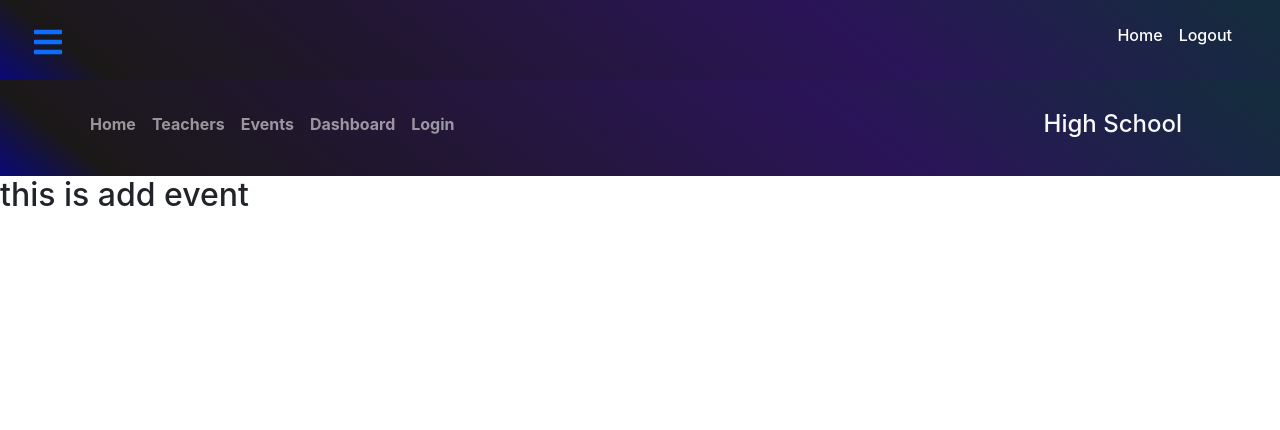
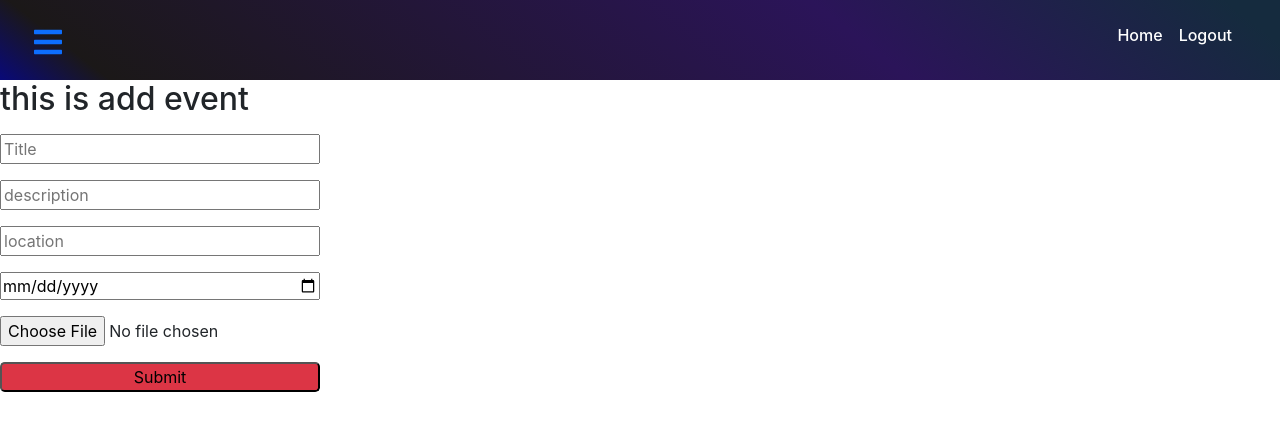
Before and after one commit to naimurnemu/Team-project, a React (Create React App) app: page /Dashboard/addEvent in a window 1280 px wide. Shown: the top 430 px of the page. Built offline with nearby package versions, Linux system fonts and the light colour scheme; no server answers.

Commit message:
event,teacher, etc, conntectd

```diff
--- a/package.json
+++ b/package.json
@@ -10,6 +10,7 @@
     "firebase": "^9.6.1",
     "react": "^17.0.2",
     "react-bootstrap": "^2.1.0",
+    "react-datepicker": "^4.6.0",
     "react-dom": "^17.0.2",
     "react-hook-form": "^7.22.5",
     "react-icons": "^4.3.1",
--- a/src/App.js
+++ b/src/App.js
@@ -14,6 +14,7 @@ import Login from "./pages/Registration/Login/Login";
 import NotFound from "./pages/Shared/NotFound/NotFound";
 import Teachers from "./pages/Teachers/Teachers/Teachers";
 import "./App.css";
+import ManageEvents from "./pages/Dashboard/ManageEvents/ManageEvents";
 
 function App() {
     return (
@@ -30,6 +31,7 @@ function App() {
                                 element={<PendingPost />}
                             />
                             <Route path="addEvent" element={<AddEvent />} />
+                            <Route path="manageEvent" element={<ManageEvents />} />
                             <Route path="addTeacher" element={<AddTeacher />} />
                             <Route
                                 path="manageTeacher"
--- a/src/pages/Dashboard/AddEvent/AddEvent.js
+++ b/src/pages/Dashboard/AddEvent/AddEvent.js
@@ -1,11 +1,93 @@
-import React from 'react';
-import NavigationHeader from '../../Shared/NavigationHeader/NavigationHeader';
+import React, { useState } from 'react';
+import {  useForm } from 'react-hook-form';
+
+
+
+
 
 const AddEvent = () => {
+
+
+    const { register, handleSubmit,  reset } = useForm();
+    const onSubmit = (data) => {
+
+        const formData = new FormData();
+        formData.append("title", data.title);
+        formData.append("description", data.description);
+        formData.append("location", data.location);
+        formData.append("date", data.date);
+        formData.append("image", data.image[0]);
+
+        const url = "http://localhost:5000/addEvent";
+        fetch(url, {
+            method: "POST",
+            body: formData,
+        })
+            .then((res) => res.json())
+            .then((data) => {
+
+                if (data.acknowledged) {
+                    reset();
+                }
+            });
+    };
+
+
+
+
     return (
         <div>
-            <NavigationHeader />
             <h2>this is add event</h2>
+            <form onSubmit={handleSubmit(onSubmit)}>
+                    <input
+                        className="my-2 w-25"
+                        {...register("title")}
+                        required
+                        type="text"
+                        placeholder="Title"
+                    />
+                    <br />
+                    <input
+                        className="my-2 w-25"
+                        {...register("description")}
+                        required
+                        type="text"
+                        placeholder="description"
+                    />
+                    <br />
+                    <input
+                        className="my-2 w-25"
+                        {...register("location")}
+                        required
+                        type="text"
+                        placeholder="location"
+                    />
+
+                    <br />
+                    <input
+                        className="my-2 w-25"
+                        {...register("date")}
+                        required
+                        type="date"
+
+                    />
+
+
+
+
+                    <br />
+                    <input
+                        className="my-2 w-25"
+                        {...register("image")}
+                        accept="image/*"
+                        type="file"
+                    />
+                    <br />
+                    <input
+                        className="my-2 w-25 bg-danger rounded-3"
+                        type="submit"
+                    />
+                </form>
         </div>
     );
 };
--- a/src/pages/Dashboard/Dashboard/Dashboard.js
+++ b/src/pages/Dashboard/Dashboard/Dashboard.js
@@ -49,7 +49,7 @@ const Dashboard = () => {
 
                     <div className="my-3 mx-auto ">
                         <div>
-                            <h4>
+                            <h5>
                                 <i className="fas fa-shopping-cart text-white me-2"></i>
                                 <Link
                                     to={`/dashboard/addTeacher`}
@@ -57,37 +57,49 @@ const Dashboard = () => {
                                 >
                                     Add Teachers
                                 </Link>
-                            </h4>
+                            </h5>
 
                             <br />
 
-                            <h4>
+                            <h5>
                                 <i className="fas fa-comment text-white me-2"></i>
                                 <Link
                                     to={`/dashboard/manageTeacher`}
                                     className="text-decoration-none text-white fw-bold"
                                 >
-                                    Manage All Post
+                                    Manage Teacher
                                 </Link>
-                            </h4>
+                            </h5>
                             <br />
-                            <i className="fab fa-cc-amazon-pay text-white me-2"></i>
+                           <h5>
+                           <i className="fab fa-cc-amazon-pay text-white me-2"></i>
                             <Link
-                                to={`/dashboard/payment`}
+                                to={`/dashboard/addEvent`}
                                 className="text-decoration-none text-white fw-bold"
                             >
-                                Payment
+                                Add Event
                             </Link>
+                           </h5>
+                            <br />
+                           <h5>
+                           <i className="fab fa-cc-amazon-pay text-white me-2"></i>
+                            <Link
+                                to={`/dashboard/manageEvent`}
+                                className="text-decoration-none text-white fw-bold"
+                            >
+                                Manage Event
+                            </Link>
+                           </h5>
                             <br />
                         </div>
 
-                        <i className="fas fa-sign-in-alt me-2 text-white"></i>
+                      <h5>  <i className="fas fa-sign-in-alt me-2 text-white"></i>
                         <Link
                             to="/"
                             className="text-decoration-none text-white p-0 border-0 fw-bold"
                         >
                             Logout
-                        </Link>
+                        </Link></h5>
                     </div>
                 </ul>
             </nav>
--- a/src/pages/Dashboard/ManageEvents/ManageEvents.js
+++ b/src/pages/Dashboard/ManageEvents/ManageEvents.js
@@ -1,9 +1,52 @@
-               import React from 'react';
+        import React, { useEffect, useState } from 'react';
 
-const ManageEvents = () => {
+        const ManageEvents = () => {
+
+            const [events, setEvents]=useState([])
+            const [fresh,setFresh]=useState(false)
+
+        useEffect(()=>{
+            fetch('http://localhost:5000/getEvent')
+        .then(res=>res.json())
+        .then(data=>{
+
+            setEvents(data)
+        })
+    },[fresh])
+
+    const handleDelete = (id)=>{
+        fetch(`http://localhost:5000/deleteEvent/${id}`, {
+            method: "DELETE",
+            headers: {
+                "content-type": 'application/json'
+            }
+        })
+        .then(res=>res.json())
+        .then(data=>{
+            setFresh(data)
+        })
+
+    }
     return (
         <div>
             <h2>this is manage events</h2>
+            {
+                // akahane apner moto kore cart use koren,  ami shudhu kalka vabe connect korlam
+                events.map(event=><div key={event._id}>
+                    <h3>
+                        {event.title}
+                    </h3>
+
+                    <h3>
+                        {event.date}
+                    </h3>
+                    <h3>
+                        {event.description}
+                    </h3>
+                    <button onClick={()=>handleDelete(event._id)} className="btn btn-info">Delete</button>
+                </div>)
+            }
+
         </div>
     );
 };
```
Also changed, not shown: 1 other file (tests, documents, lock files or other folders).
